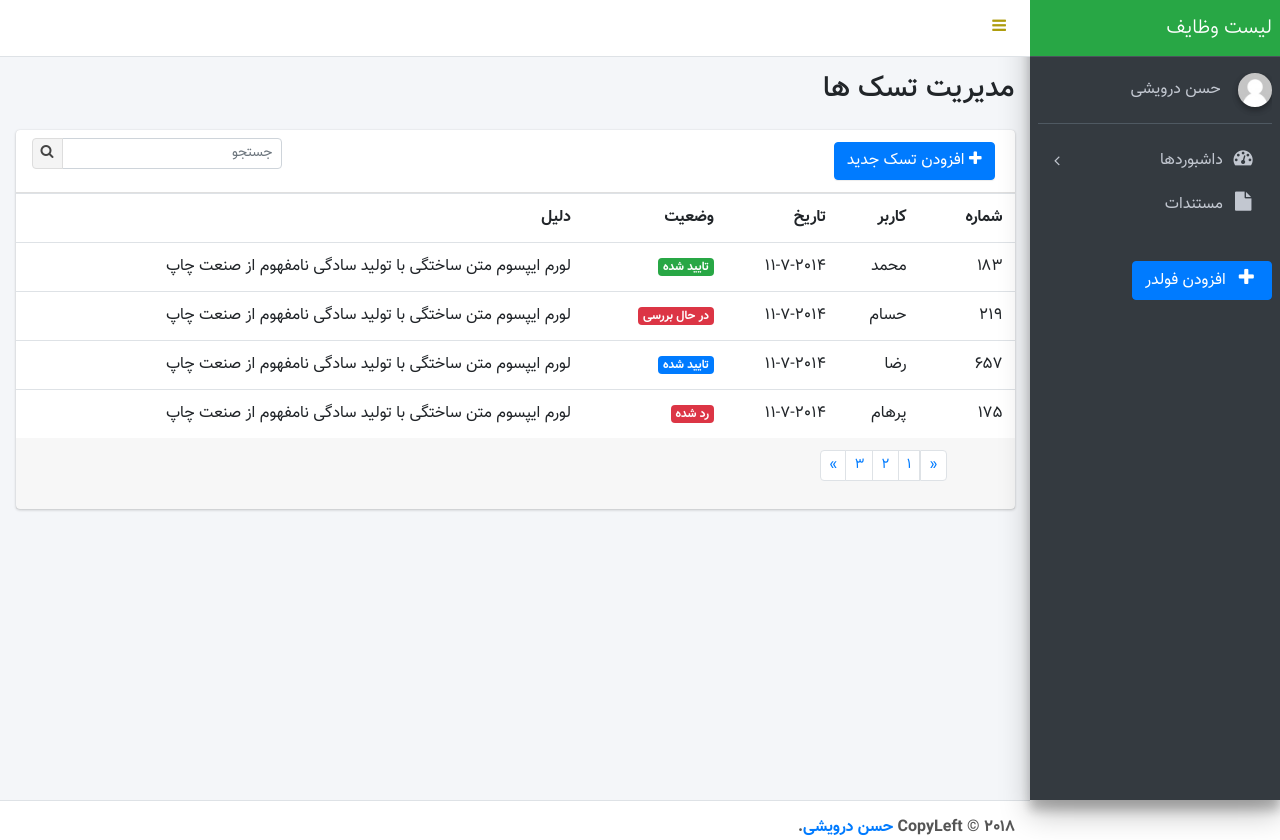
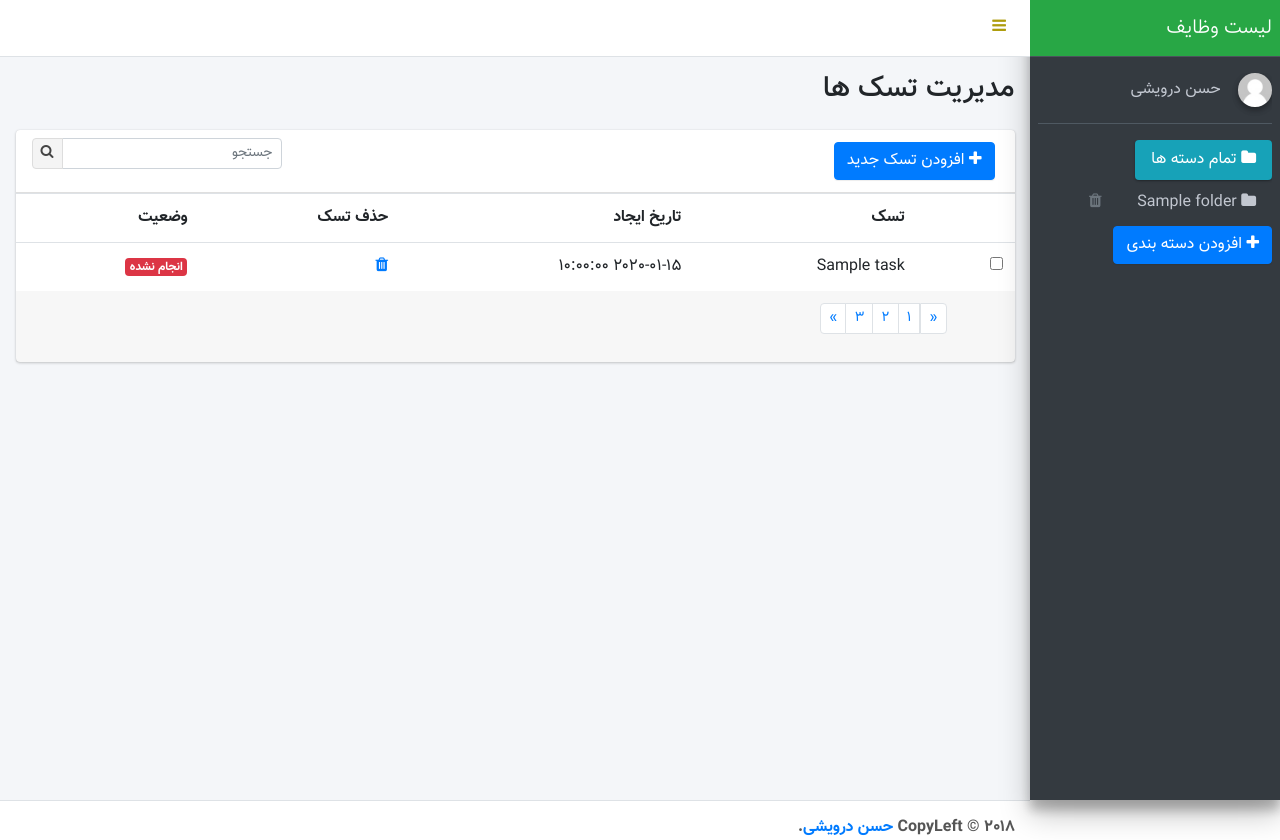
Before and after one commit to hdtheveloper/todo-list, a PHP site: the page made by views/tpl-index.php in a window 1280 px wide. Shown: the top 840 px of the page. Run offline with PHP 8.4, Linux system fonts and the light colour scheme; tables that the repository leaves empty or names only in its code hold one stand-in row (values such as "Sample post"); the template is opened without the code that fills it: most values are stand-ins (such as "Sample title", 1, 10 or a date in 2020); some libraries are stand-ins or nearby versions.

Commit message:
complete task functions

```diff
--- a/bootstrap/constants.php
+++ b/bootstrap/constants.php
@@ -4,4 +4,5 @@
 
 define('SITE_TITLE', 'مدیریت وظایف');
 
-define('BASE_URL', 'http://localhost/todo');
+define('BASE_URL', 'http://localhost/todo/');
+define('BASE_PATH', 'D:/Xampp/htdocs/todo/');
--- a/views/tpl-index.php
+++ b/views/tpl-index.php
@@ -57,81 +57,61 @@
 
         <!-- Sidebar Menu -->
         <nav class="mt-2">
-          <ul class="nav nav-pills nav-sidebar flex-column" data-widget="treeview" role="menu" data-accordion="false">
+          <ul class="nav nav-pills nav-sidebar flex-column " id="folder_list" data-widget="treeview" role="menu" data-accordion="false">
             <!-- Add icons to the links using the .nav-icon class
                  with font-awesome or any other icon font library -->
-            <li class="nav-item has-treeview">
-              <a href="#" class="nav-link">
-                <i class="nav-icon fa fa-dashboard"></i>
-                <p>
-                  داشبوردها
-                  <i class="right fa fa-angle-left"></i>
-                </p>
+            <li class="nav-item">
+              <a href="<?php echo BASE_URL ?>" style="float:right;" class="nav-link <?= isset($_GET['folder_id']) ? '' : 'active' ?> ">
+                <i class="fa fa-folder" aria-hidden="true"></i>
+                <p>تمام دسته ها</p>
               </a>
-              <ul class="nav nav-treeview">
-                <li class="nav-item">
-                  <a href="#" class="nav-link">
-                    <i class="fa fa-circle-o nav-icon"></i>
-                    <p>داشبورد اول</p>
-                  </a>
-                </li>
-                <li class="nav-item">
-                  <a href="#" class="nav-link">
-                    <i class="fa fa-circle-o nav-icon"></i>
-                    <p>داشبورد دوم</p>
-                  </a>
-                </li>
-                <li class="nav-item">
-                  <a href="#" class="nav-link">
-                    <i class="fa fa-circle-o nav-icon"></i>
-                    <p>داشبورد سوم</p>
-                  </a>
-                </li>
-              </ul>
             </li>
 
+			<?php foreach($folders as $folder): ?>
             <li class="nav-item">
-              <a href="#" class="nav-link">
-                <i class="nav-icon fa fa-file"></i>
-                <p>مستندات</p>
+              <a href="?folder_id=<?= $folder->id?>" style="float:right;" class="nav-link <?= (($_GET['folder_id'] ?? null) == $folder->id) ? 'active' : '' ?> ">
+                <i class="fa fa-folder" aria-hidden="true"></i>
+                <p><?= $folder->name; ?></p>
               </a>
+			  <a href="?delete_folder=<?= $folder->id?>" onclick="return confirm('آیا از حذف آیتم مطمینید؟');">
+			  	<span style="float:left;margin-left: 35px;cursor:pointer;"  class="nav-link">
+				<i class="fa fa-trash" aria-hidden="true"></i>
+				</span>
+				</a>
             </li>
-			<hr>
-			<li class="nav-item">
-				<button type="button" class="btn btn-primary" data-toggle="modal" data-target="#folderModal"><i class="nav-icon fa fa-plus"></i> افزودن فولدر </button>
-            </li>
+			<?php endforeach; ?>
 
           </ul>
+
+			<button type="button" class="btn btn-primary" data-toggle="modal" data-target="#folderModal"><i class="nav-icon fa fa-plus"></i> افزودن دسته بندی </button>
+
         </nav>
         <!-- /.sidebar-menu -->
-						<!-- start folder  Modal -->
+			<!-- start folder  Modal -->
 				<div class="modal fade mt-5" id="folderModal" tabindex="-1" aria-labelledby="folderModalLabel" aria-hidden="true">
 				  <div class="modal-dialog">
 					<div class="modal-content">
 					  <div class="modal-header">
-						<h5 class="modal-title" id="folderModalLabel">افزودن فولدر</h5>
-						<button type="button" class="close" data-dismiss="modal" aria-label="Close">
-						  <span aria-hidden="true">&times;</span>
-						</button>
+						<h5 class="modal-title" id="folderModalLabel">افزودن دسته بندی</h5>
 					  </div>
 					  <div class="modal-body">
-						<form>
+
 						  <div class="form-group">
-							<label for="folderName">نام فولدر</label>
-							<input type="text" class="form-control" id="folderName">
+							<label for="newFolderInput">نام دسته</label>
+							<input type="text" class="form-control" id="newFolderInput" name="newFolderInput">
 							<small id="emailHelp" class="form-text text-muted">فولدر به صورت ایجکس به لیست فولدر ها اضافه می شود.</small>
 						  </div>
 
-						  <button type="submit" class="btn btn-primary">افزودن</button>
-						</form>
+						  <button type="button" id="newFolderBtn" class="btn btn-primary">افزودن</button>
+
 					  </div>
 					  <div class="modal-footer">
-						<button type="button" class="btn btn-secondary" data-dismiss="modal">انصراف</button>
+						<button type="button" class="btn btn-warning" data-dismiss="modal">انصراف</button>
 					  </div>
 					</div>
 				  </div>
 				</div>
-				<!-- end folder  Modal -->
+			<!-- end folder  Modal -->
       </div>
     </div>
     <!-- /.sidebar -->
@@ -175,21 +155,18 @@
 					<div class="modal-content">
 					  <div class="modal-header">
 						<h5 class="modal-title" id="taskModalLabel">افزودن تسک</h5>
-						<button type="button" class="close" data-dismiss="modal" aria-label="Close">
-						  <span aria-hidden="true">&times;</span>
-						</button>
 					  </div>
 					  <div class="modal-body">
 						<form>
 						  <div class="form-group">
 							<label for="taskName">تسک</label>
-							<input type="text" class="form-control" id="taskName" value="">
+							<input type="text" class="form-control" id="newTaskInput" name="newTaskInput">
 						  </div>
-						  <button type="submit" class="btn btn-primary">افزودن</button>
+						  <button type="submit" id="newTaskBtn" class="btn btn-primary">افزودن</button>
 						</form>
 					  </div>
 					  <div class="modal-footer">
-						<button type="button" class="btn btn-secondary" data-dismiss="modal">انصراف</button>
+						<button type="button" class="btn btn-warning" data-dismiss="modal">انصراف</button>
 					  </div>
 					</div>
 				  </div>
@@ -198,40 +175,35 @@
               <div class="card-body table-responsive p-0">
                 <table class="table table-hover">
                   <tr>
-                    <th>شماره</th>
-                    <th>کاربر</th>
-                    <th>تاریخ</th>
+                    <th></th>
+                    <th>تسک</th>
+                    <th>تاریخ ایجاد</th>
+                    <th>حذف تسک</th>
                     <th>وضعیت</th>
-                    <th>دلیل</th>
                   </tr>
+				  <?php if( sizeof($tasks)): ?>
+				  <?php foreach($tasks as $task):?>
                   <tr>
-                    <td>183</td>
-                    <td>محمد</td>
-                    <td>11-7-2014</td>
-                    <td><span class="badge badge-success">تایید شده</span></td>
-                    <td>لورم ایپسوم متن ساختگی با تولید سادگی نامفهوم از صنعت چاپ</td>
+					<td><input type="checkbox" style="cursor:pointer;" data-taskId = <?= $task->id ?> id="isDone" class="isDone" <?= $task->is_done ? 'checked' : '' ; ?>></td>
+                    <td><?= $task->title; ?></td>
+                    <td><span><?= $task->created_at; ?></span></td>
+					<td>
+					<a href="#" class="delete-task" data-task-id="<?= $task->id ?>">
+					  <i class="fa fa-trash" aria-hidden="true"></i>
+					</a>
+					</td>
+					<?php if($task->is_done): ?>
+                    <td><span class="badge badge-success">انجام شده</span></td>
+					<?php else: ?>
+                    <td><span class="badge badge-danger">انجام نشده</span></td>
+					<?php endif; ?>
                   </tr>
-                  <tr>
-                    <td>219</td>
-                    <td>حسام</td>
-                    <td>11-7-2014</td>
-                    <td><span class="badge bg-danger">در حال بررسی</span></td>
-                    <td>لورم ایپسوم متن ساختگی با تولید سادگی نامفهوم از صنعت چاپ</td>
-                  </tr>
-                  <tr>
-                    <td>657</td>
-                    <td>رضا</td>
-                    <td>11-7-2014</td>
-                    <td><span class="badge badge-primary">تایید شده</span></td>
-                    <td>لورم ایپسوم متن ساختگی با تولید سادگی نامفهوم از صنعت چاپ</td>
-                  </tr>
-                  <tr>
-                    <td>175</td>
-                    <td>پرهام</td>
-                    <td>11-7-2014</td>
-                    <td><span class="badge badge-danger">رد شده</span></td>
-                    <td>لورم ایپسوم متن ساختگی با تولید سادگی نامفهوم از صنعت چاپ</td>
-                  </tr>
+				  <?php endforeach; ?>
+				  <?php else: ?>
+				  <tr>
+                    <td><span class="alert alert-warning">در حال حاضر تسکی برای این فولدر وجود ندارد...</span></td>
+				  </tr>
+				  <?php endif; ?>
                 </table>
               </div>
               <!-- /.card-body -->
@@ -278,5 +250,138 @@
 <script src="assets/js/adminlte.min.js"></script>
 <!-- AdminLTE for demo purposes -->
 <script src="assets/js/demo.js"></script>
+
+
+	<script>
+
+	$(document).ready(function(){
+
+		/*Add Folder*/
+		var btn = $('#newFolderBtn');
+		var input = $('input#newFolderInput');
+		btn.click(function(event){
+			event.preventDefault();
+
+			$.ajax({
+				url: 'process/ajaxHandeler.php',
+				method: 'post',
+				dataType: 'json', // ⬅ مهم: پاسخ باید JSON باشه
+				data: {action: "addFolder", folderName: input.val()},
+				success: function(response){
+					if(response.status == 1){
+					   //$('#folder_list').append('<li>aaaa</li>');
+			const newFolderHTML = `
+			<li class="nav-item">
+			  <a href="?folder_id=${response.id}" style="float:right;" class="nav-link">
+				<i class="fa fa-folder" aria-hidden="true"></i>
+				<p>${response.name}</p>
+			  </a>
+			  <a href="?delete_folder=${response.id}">
+				<span style="float:left;margin-left: 35px;cursor:pointer;" class="nav-link">
+				  <i class="fa fa-trash" aria-hidden="true"></i>
+				</span>
+			  </a>
+			</li>
+			`;
+			$('#folder_list').append(newFolderHTML);
+					}else{
+					alert(response.message || "خطا در افزودن فولدر");
+					}
+				}
+			});
+		});
+
+
+
+		/*Add Task*/
+
+				var taskBtn = $('#newTaskBtn');
+				var taskInput = $('input#newTaskInput');
+
+				taskBtn.click(function(event){
+					event.preventDefault();
+					$.ajax({
+						url: 'process/ajaxHandeler.php',
+						method: 'post',
+						//dataType: 'json', // ⬅ مهم: پاسخ باید JSON باشه
+						data: {action : "addTask", folderId : <?= json_encode($_GET['folder_id'] ?? null) ?> , taskTitle: taskInput.val()},
+						success: function(response){
+
+							if(response == 1){
+								location.reload();
+							}else{
+								alert(response.message || "خطا در افزودن تسک!");
+							}
+						}
+					});
+				});
+
+
+			/*check task*/
+				$(document).on('change', '.isDone', function() {
+					const checkbox = $(this);
+					var tId = $(this).attr('data-taskId');
+					const newStatus = checkbox.is(':checked') ? 1 : 0;
+
+				$.ajax({
+					url: 'process/ajaxHandeler.php',
+					method: 'POST',
+					data: {
+						action: 'doneSwitch',
+						taskId: tId,
+						status: newStatus
+					},
+					success: function(response) {
+						location.reload();
+					},
+					error: function(xhr) {
+						alert('خطا در بروزرسانی وضعیت');
+					}
+				});
+
+				});
+
+		// حذف تسک
+		$(document).on('click', '.delete-task', function(e) {
+		  e.preventDefault();
+
+		  if (!confirm('آیا از حذف آیتم مطمئنید؟')) return;
+
+		  const taskId = $(this).data('task-id');
+			const row = $(this).closest('tr');
+		  $.ajax({
+			url: 'process/ajaxHandeler.php',
+			method: 'POST',
+			data: {
+			  action: 'deleteTask',
+			  taskId: taskId
+			},
+			success: function(response) {
+			  try {
+				const res = JSON.parse(response);
+				if (res.status == 1) {
+				    row.fadeOut(300, function () {
+					  $(this).remove();
+					});
+				} else {
+				  alert(res.message || 'حذف انجام نشد');
+				}
+			  } catch(e) {
+				alert('پاسخ نامعتبر از سرور');
+			  }
+			},
+			error: function() {
+			  alert('خطا در ارتباط با سرور');
+			}
+		  });
+		});
+
+
+
+
+
+	});
+
+	</script>
 </body>
 </html>
```
Also changed, not shown: bootstrap/init.php (+21 -5 lines), index.php (+14 -2 lines), libs/auth.php (+11 -2 lines), libs/helpers.php (+35 -0 lines), libs/tasks.php (+145 -1 lines), process/ajaxHandeler.php (added, +61 -0 lines), assets/css/custom-style.css (line endings or trailing spaces), bootstrap/config.php (line endings or trailing spaces).
